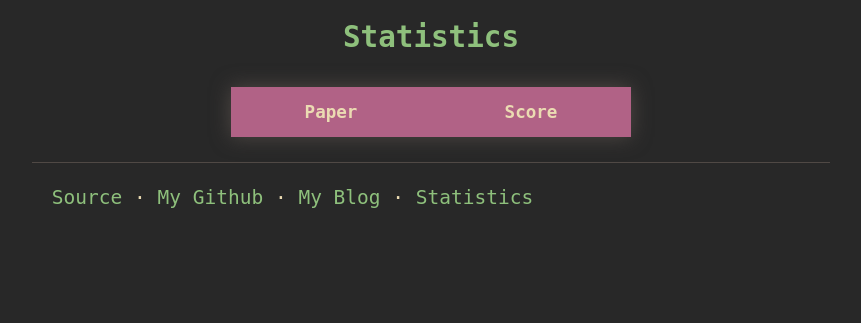
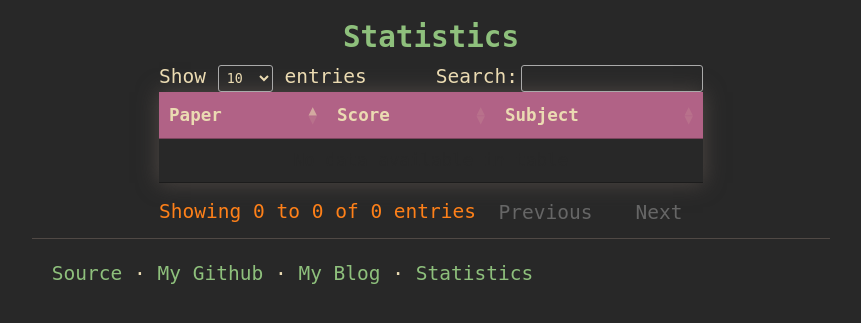
Before and after one commit to ghassbomb/mcqambridge, a Flask app: page /statistics in a window 1280 px wide. Shown: the top 323 px of the page, without its empty margins (209-1070 px from the left). Run offline with Flask 3, Linux system fonts and the light colour scheme; lists and menus that the app fills with data are empty; some libraries are stand-ins or nearby versions; some web fonts are replaced.

Commit message:
feat: :sparkles: Added styling and introduced datatables for sorting statistics table.

```diff
--- a/app.py
+++ b/app.py
@@ -10,6 +10,23 @@ app = Flask(__name__)
 app.secret_key = os.urandom(24)
 answers = {}
 papers = {}
+subject_mapping = {
+    '0455': 'IGCSE Economics',
+    '0610': 'IGCSE Biology',
+    '0620': 'IGCSE Chemistry',
+    '0625': 'IGCSE Physics',
+    '0653': 'IGCSE Science Combined',
+    '2281': 'O Level Economics',
+    '5054': 'O Level Physics',
+    '5070': 'O Level Chemistry',
+    '5090': 'O Level Biology',
+    '5129': 'O Level Science Combined',
+    '9700': 'A Level Biology',
+    '9701': 'A Level Chemistry',
+    '9702': 'A Level Physics',
+    '9706': 'A Level Accounting',
+    '9708': 'A LevelEconomics'
+}
 
 
 def extract_answers(ms):
@@ -161,7 +178,8 @@ def statistics():
     papers_json = request.cookies.get('papers_scores')
     papers = json.loads(papers_json) if papers_json else {}
 
-    return render_template('statistics.html', papers=papers)
+
+    return render_template('statistics.html', papers=papers, subject_mapping=subject_mapping)
 
 
 if __name__ == '__main__':
--- a/templates/statistics.html
+++ b/templates/statistics.html
@@ -1,26 +1,49 @@
 {% extends 'base.html' %}
 {% block head %}
 <title>Statistics</title>
+<link rel="stylesheet" type="text/css" href="https://cdn.datatables.net/1.10.25/css/jquery.dataTables.min.css">
+<style>
+    * {
+        color: #ebdbb2;
+    }
+    td {
+        color: #282828;
+    }
+    #statistics-table_info {
+        color: #fe8019;
+    }
+</style>
 {% endblock %}
 {% block article %}
-    <h1 style="text-align: center;"> <a href="/">Statistics</a></h1>
+<h1 style="text-align: center;"><a href="/">Statistics</a></h1>
 <div id="stats">
-        <table>
+    <table id="statistics-table" class="statistics-table-class">
         <thead>
             <tr>
                 <th>Paper</th>
                 <th>Score</th>
+                <th>Subject</th>
             </tr>
         </thead>
         <tbody>
             {% for paper in papers %}
+            {% set subject_code = paper.split('_')[0] %}
+            {% set subject_name = subject_mapping[subject_code] %}
             <tr>
-                    <th>{{ paper }}</th>
-                    <th>{{ papers[paper] }}%</th>
+                <td>{{ paper }}</td>
+                <td>{{ papers[paper] }}</td>
+                <td>{{ subject_name }}</td>
             </tr>
             {% endfor %}
         </tbody>
     </table>
 </div>
 
+<script src="https://code.jquery.com/jquery-3.6.0.min.js"></script>
+<script src="https://cdn.datatables.net/1.10.25/js/jquery.dataTables.min.js"></script>
+<script>
+    $(document).ready(function () {
+        $('#statistics-table').DataTable();
+    });
+</script>
 {% endblock %}
```
Lines whose indentation alone changed are shown as unchanged.
